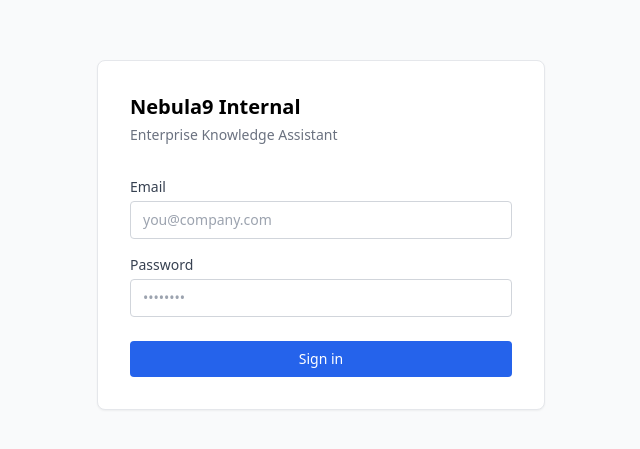
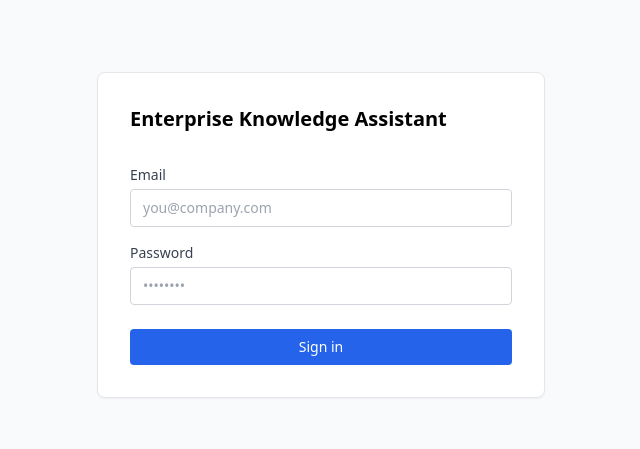
Before and after one commit to kaushang/Enterprise-Knowledge-Assistant, a React app in the folder frontend/: page /login in a window 1280 px wide. Shown: the part 165-614 px from the top of the page, without its empty margins (319-959 px from the left). Built offline with nearby package versions, Linux system fonts and the light colour scheme; no server answers; the HTML template or start-up script is replaced by a standard one.

Commit message:
Refactor: Remove Nebula9 name

```diff
--- a/frontend/src/pages/AdminPage.tsx
+++ b/frontend/src/pages/AdminPage.tsx
@@ -99,7 +99,7 @@
 
       {/* Header */}
       <div className="h-12 border-b border-gray-200 flex items-center justify-between px-6">
-        <span className="text-sm font-semibold text-black">Nebula9 Knowledge Assistant - Admin</span>
+        <span className="text-sm font-semibold text-black">Enterprise Knowledge Assistant - Admin</span>
         <div className="flex items-center gap-4">
           <span className="text-xs text-gray-500">{user?.name}</span>
           <button
--- a/frontend/src/pages/ChatPage.tsx
+++ b/frontend/src/pages/ChatPage.tsx
@@ -143,7 +143,7 @@
 
         {/* Header */}
         <div className="h-12 border-b border-gray-200 flex items-center justify-between px-6">
-          <span className="text-sm font-semibold text-black">Nebula9 Knowledge Assistant</span>
+          <span className="text-sm font-semibold text-black">Enterprise Knowledge Assistant</span>
           <div className="flex items-center gap-4">
             <span className="text-xs text-gray-500">{user?.name}</span>
             <button
--- a/frontend/src/pages/LoginPage.tsx
+++ b/frontend/src/pages/LoginPage.tsx
@@ -54,10 +54,7 @@
     <div className="min-h-screen bg-gray-50 flex items-center justify-center">
       <div className="bg-white border border-gray-200 rounded-lg shadow-sm w-full max-w-md p-8">
         <div className="mb-8">
-          <h1 className="text-xl font-bold text-black">Nebula9 Internal</h1>
-          <p className="text-sm text-gray-500 mt-1">
-            Enterprise Knowledge Assistant
-          </p>
+          <h1 className="text-xl font-bold text-black">Enterprise Knowledge Assistant</h1>
         </div>
 
         <form onSubmit={handleSubmit}>
```
